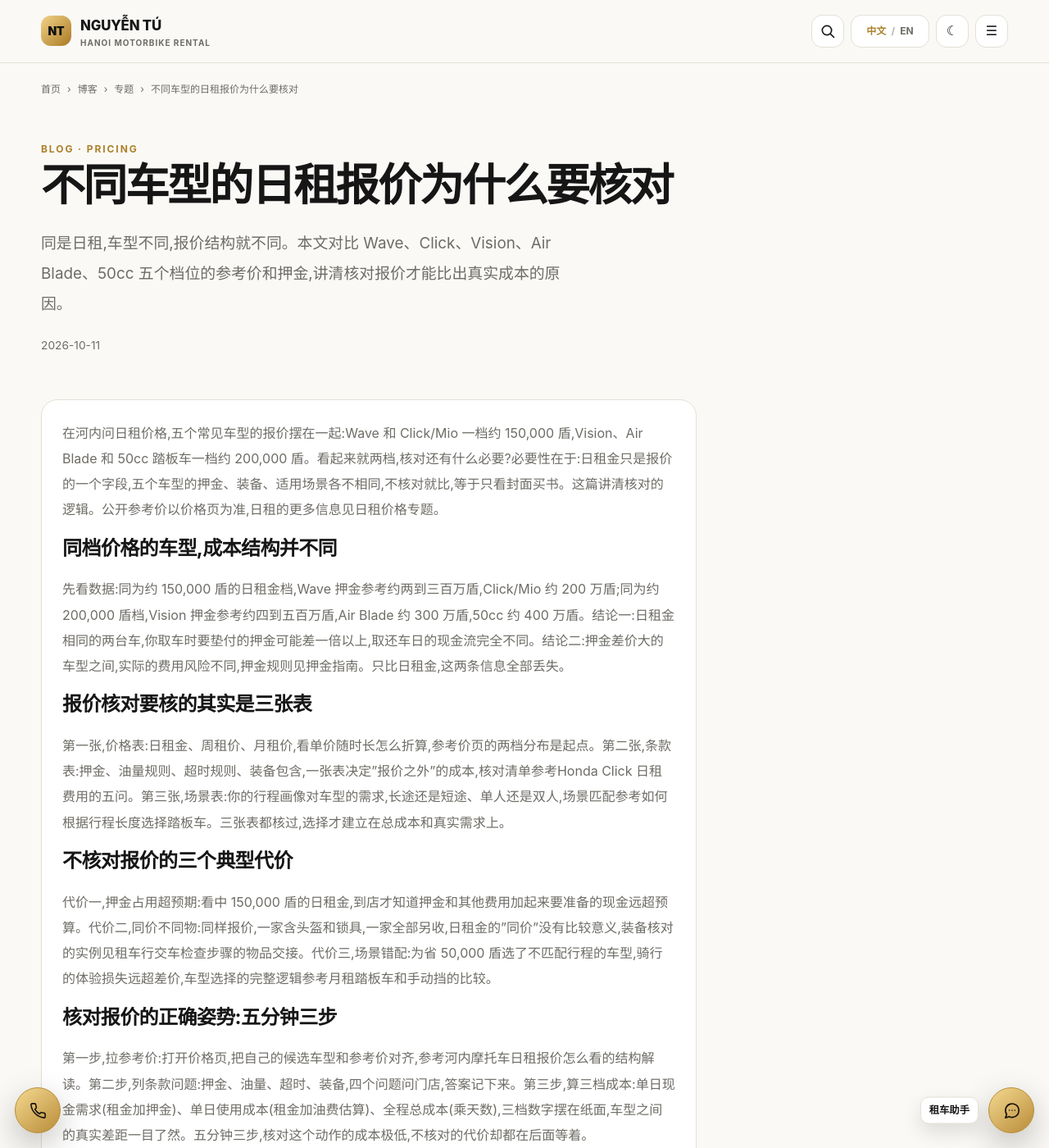
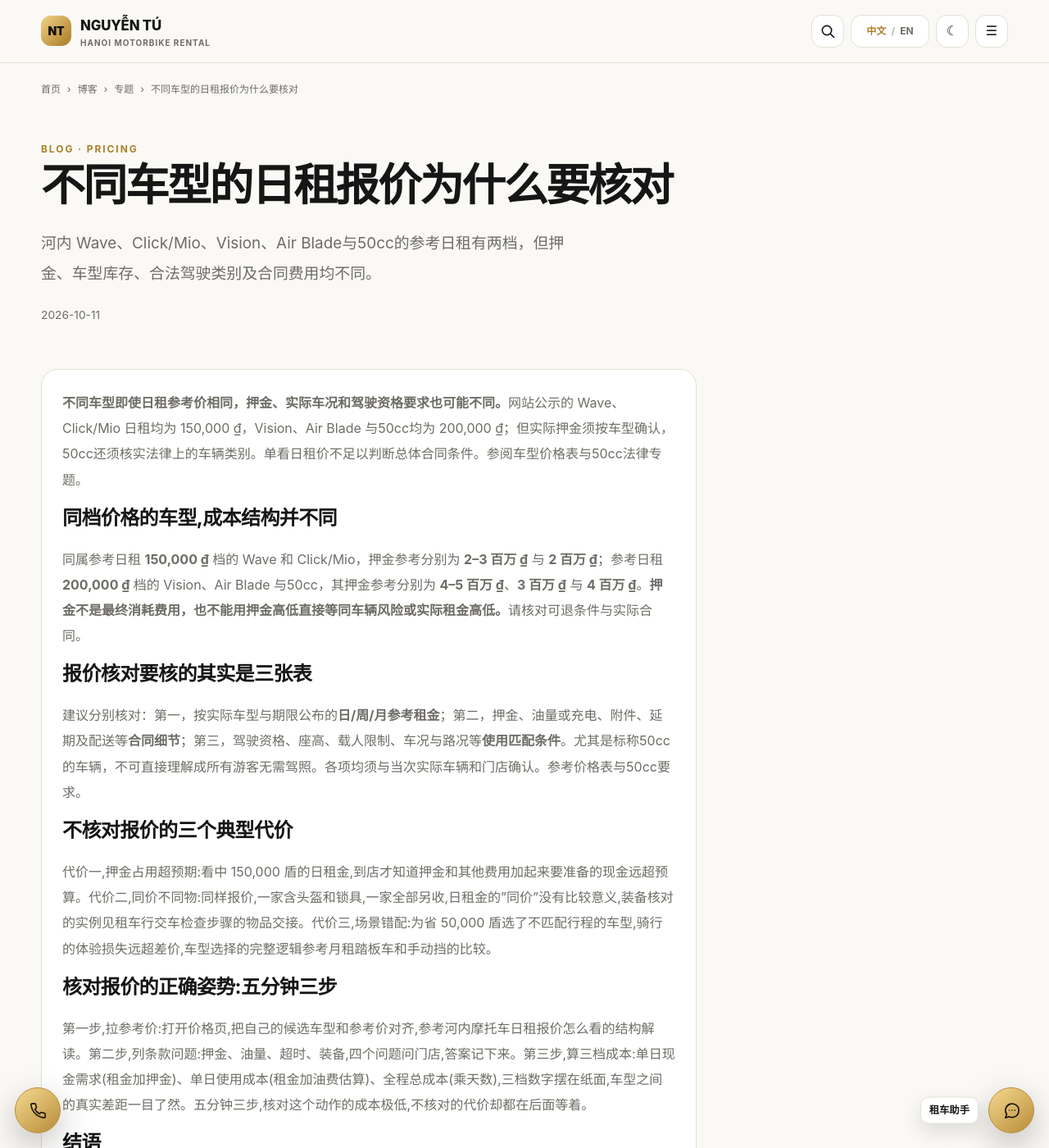
Before and after one commit to thuexemayhanoi/china, a Jekyll site: the page built from _posts/2026-10-11-hanoi-pricing-daily-08.md, in a window 1280 px wide and 1400 px high. Shown: the whole window at 82% size. Built offline with Jekyll 4.4.1, drawn with Linux system fonts in a browser that asks for light colours.

Commit message:
seo(china): answer-first audited pricing/deposit article 2026-10-11-hanoi-pricing-daily-08.md

```diff
--- a/_posts/2026-10-11-hanoi-pricing-daily-08.md
+++ b/_posts/2026-10-11-hanoi-pricing-daily-08.md
@@ -5,22 +5,23 @@ topic: "pricing"
 subtopic: "daily"
 permalink: "/blog/hanoi-pricing-daily-08/"
 title: "不同车型的日租报价为什么要核对"
-description: "同是日租,车型不同,报价结构就不同。本文对比 Wave、Click、Vision、Air Blade、50cc 五个档位的参考价和押金,讲清核对报价才能比出真实成本的原因。"
+description: "河内 Wave、Click/Mio、Vision、Air Blade与50cc的参考日租有两档，但押金、车型库存、合法驾驶类别及合同费用均不同。"
+last_modified_at: "2026-10-12"
 primary_keyword: "河内摩托车日租价格"
 date: "2026-10-11 17:54:41 +0700"
 seo_silo: "pricing/daily"
 breadcrumbs: [{"label": "博客", "href": "/blog/"}, {"label": "专题", "href": "/topics/pricing/daily/"}, {"label": "不同车型的日租报价为什么要核对"}]
 publication_method: "automated_qa"
 ---
-在河内问日租价格,五个常见车型的报价摆在一起:Wave 和 Click/Mio 一档约 150,000 盾,Vision、Air Blade 和 50cc 踏板车一档约 200,000 盾。看起来就两档,核对还有什么必要?必要性在于:日租金只是报价的一个字段,五个车型的押金、装备、适用场景各不相同,不核对就比,等于只看封面买书。这篇讲清核对的逻辑。公开参考价以[价格页](/prices/)为准,日租的更多信息见[日租价格专题](/topics/pricing/daily/)。
+**不同车型即使日租参考价相同，押金、实际车况和驾驶资格要求也可能不同。**网站公示的 Wave、Click/Mio 日租均为 {{ site.data.vehicles[0].display.day }}，Vision、Air Blade 与50cc均为 {{ site.data.vehicles[1].display.day }}；但实际押金须按车型确认，50cc还须核实法律上的车辆类别。单看日租价不足以判断总体合同条件。参阅[车型价格表](/prices/)与[50cc法律专题](/topics/50cc/requirements/)。
 
 ## 同档价格的车型,成本结构并不同
 
-先看数据:同为约 150,000 盾的日租金档,Wave 押金参考约两到三百万盾,Click/Mio 约 200 万盾;同为约 200,000 盾档,Vision 押金参考约四到五百万盾,Air Blade 约 300 万盾,50cc 约 400 万盾。结论一:日租金相同的两台车,你取车时要垫付的押金可能差一倍以上,取还车日的现金流完全不同。结论二:押金差价大的车型之间,实际的费用风险不同,押金规则见[押金指南](/topics/pricing/deposits/)。只比日租金,这两条信息全部丢失。
+同属参考日租 <strong>{{ site.data.vehicles[0].display.day }}</strong> 档的 Wave 和 Click/Mio，押金参考分别为 <strong>{{ site.data.vehicles[0].deposit }}</strong> 与 <strong>{{ site.data.vehicles[3].deposit }}</strong>；参考日租 <strong>{{ site.data.vehicles[1].display.day }}</strong> 档的 Vision、Air Blade 与50cc，其押金参考分别为 <strong>{{ site.data.vehicles[1].deposit }}</strong>、<strong>{{ site.data.vehicles[2].deposit }}</strong> 与 <strong>{{ site.data.vehicles[4].deposit }}</strong>。**押金不是最终消耗费用，也不能用押金高低直接等同车辆风险或实际租金高低。**请核对可退条件与实际合同。
 
 ## 报价核对要核的其实是三张表
 
-第一张,价格表:日租金、周租价、月租价,看单价随时长怎么折算,参考价页的两档分布是起点。第二张,条款表:押金、油量规则、超时规则、装备包含,一张表决定"报价之外"的成本,核对清单参考[Honda Click 日租费用的五问](/blog/hanoi-pricing-daily-05/)。第三张,场景表:你的行程画像对车型的需求,长途还是短途、单人还是双人,场景匹配参考[如何根据行程长度选择踏板车](/blog/hanoi-rental-scooters-20/)。三张表都核过,选择才建立在总成本和真实需求上。
+建议分别核对：第一，按实际车型与期限公布的**日/周/月参考租金**；第二，押金、油量或充电、附件、延期及配送等**合同细节**；第三，驾驶资格、座高、载人限制、车况与路况等**使用匹配条件**。尤其是标称50cc的车辆，不可直接理解成所有游客无需驾照。各项均须与当次实际车辆和门店确认。参考[价格表](/prices/)与[50cc要求](/topics/50cc/requirements/)。
 
 ## 不核对报价的三个典型代价
 
```
